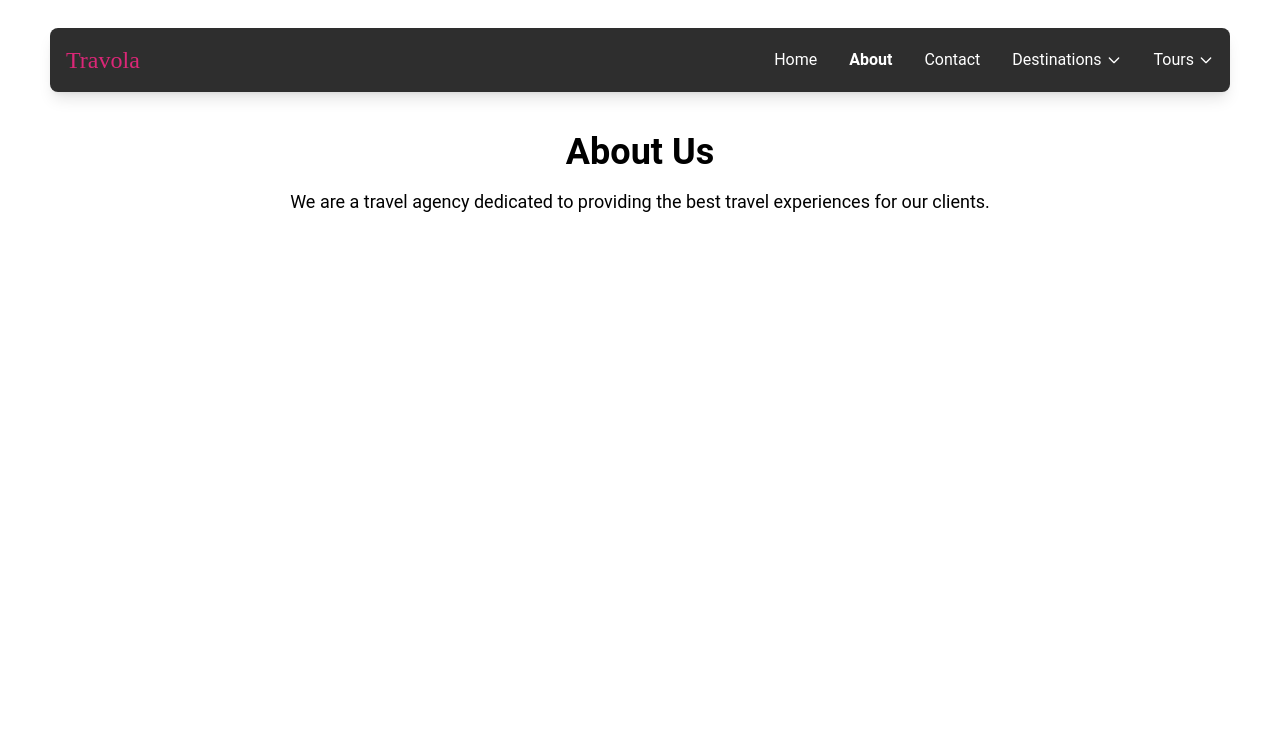
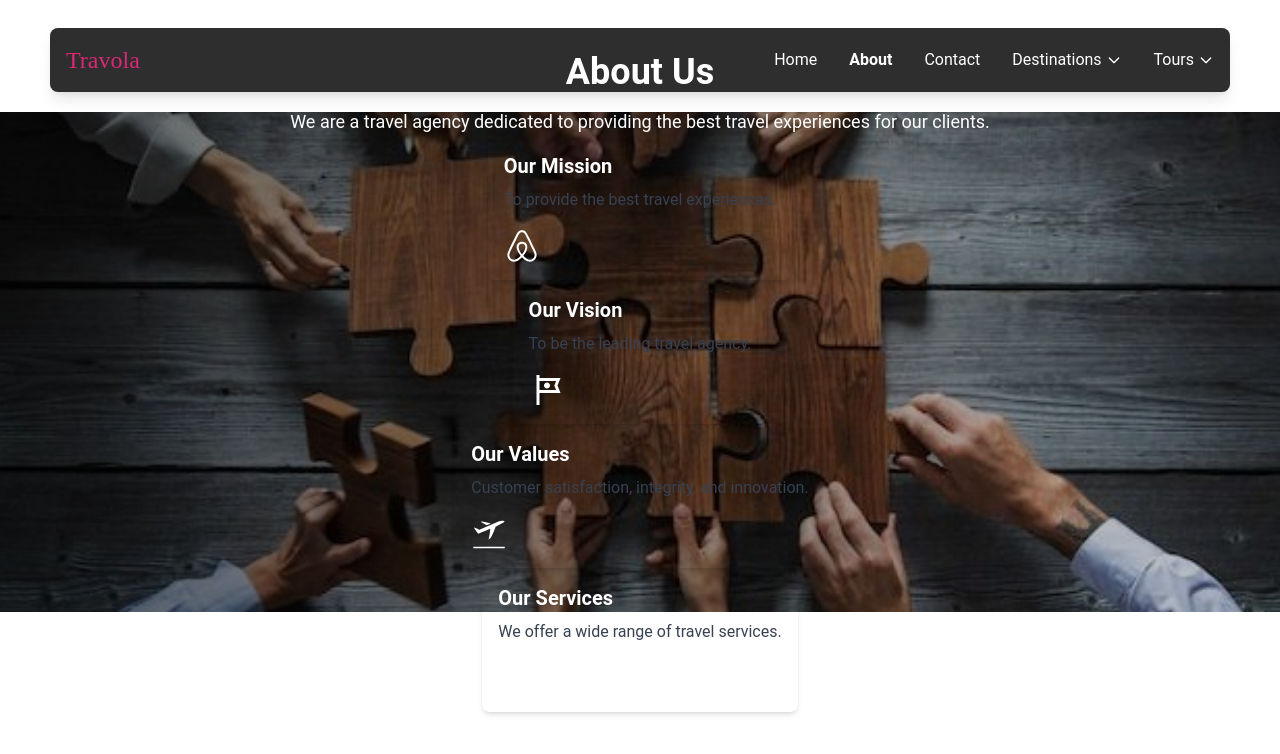
Before and after one commit to Zachminnow/travel-app, a React (Vite) app in the folder frontend/: page /about in a window 1280 px wide. Shown: the top 754 px of the page. Built offline with nearby package versions, Linux system fonts and the light colour scheme.

Commit message:
Add AboutCard and HeroAbout components; update About page layout

```diff
--- /dev/null
+++ b/frontend/src/components/AboutCard.jsx
@@ -0,0 +1,13 @@
+import React from "react";
+
+const AboutCard = ({ title, description, icon }) => {
+  return (
+    <div className="bg-white-300 p-4 rounded-lg shadow-md">
+      <h2 className="text-xl font-bold mb-2">{title}</h2>
+      <p className="text-gray-700">{description}</p>
+      <div className="mt-4">{icon}</div>
+    </div>
+  );
+};
+
+export default AboutCard;
--- /dev/null
+++ b/frontend/src/components/HeroAbout.jsx
@@ -0,0 +1,59 @@
+import bgImage from "../assets/images/A1.jpeg";
+import { motion } from "framer-motion";
+import { FaAirbnb } from "react-icons/fa";
+import { MdOutlineTour } from "react-icons/md";
+import { GiAirplaneDeparture } from "react-icons/gi";
+import { RiHotelLine } from "react-icons/ri";
+import AboutCard from "./AboutCard";
+
+const HeroAbout = () => {
+  const AboutData = [
+    {
+      title: "Our Mission",
+      description: "To provide the best travel experiences.",
+      icon: <FaAirbnb className="text-4xl text-white" />,
+    },
+    {
+      title: "Our Vision",
+      description: "To be the leading travel agency.",
+      icon: <MdOutlineTour className="text-4xl text-white" />,
+    },
+    {
+      title: "Our Values",
+      description: "Customer satisfaction, integrity, and innovation.",
+      icon: <GiAirplaneDeparture className="text-4xl text-white" />,
+    },
+    {
+      title: "Our Services",
+      description: "We offer a wide range of travel services.",
+      icon: <RiHotelLine className="text-4xl text-white" />,
+    },
+  ];
+  return (
+    <motion.div
+      initial={{ opacity: 0, y: -50 }}
+      animate={{ opacity: 1, y: 0 }}
+      transition={{ duration: 0.5, delay: 0.2 }}
+      style={{
+        backgroundImage: `linear-gradient(to right, rgba(0,0,0,0.6), rgba(0,0,0,0.2)), url(${bgImage})`,
+        backgroundPosition: "center",
+        backgroundSize: "cover",
+      }}
+      className="w-[1300px] h-[500px] flex flex-col rounded-lg justify-center items-center text-white"
+    >
+      <h1 className="text-4xl font-bold text-center mt-10">About Us</h1>
+      <p className="text-lg text-center mt-4">
+        We are a travel agency dedicated to providing the best travel
+        experiences for our clients.
+      </p>
+      {
+        AboutData.map((item,index)=>(
+            <AboutCard key={index} title={item.title} description={item.description} icon={item.icon} />
+
+        ))
+      }
+    </motion.div>
+  );
+};
+
+export default HeroAbout;
--- a/frontend/src/pages/About.jsx
+++ b/frontend/src/pages/About.jsx
@@ -1,12 +1,13 @@
-import React from 'react';
+import React from "react";
+import HeroAbout from "../components/HeroAbout";
+
 
 const About = () => {
   return (
-    <div className="min-h-screen bg-white">
-      <h1 className="text-4xl font-bold text-center mt-10">About Us</h1>
-      <p className="text-lg text-center mt-4">
-        We are a travel agency dedicated to providing the best travel experiences for our clients.
-      </p>
+    <div className=" bg-white-300 flex items-center justify-center">
+      <section>
+        <HeroAbout />
+      </section>
     </div>
   );
 };
```
Also changed, not shown: frontend/src/assets/images/A1.jpeg (added).
